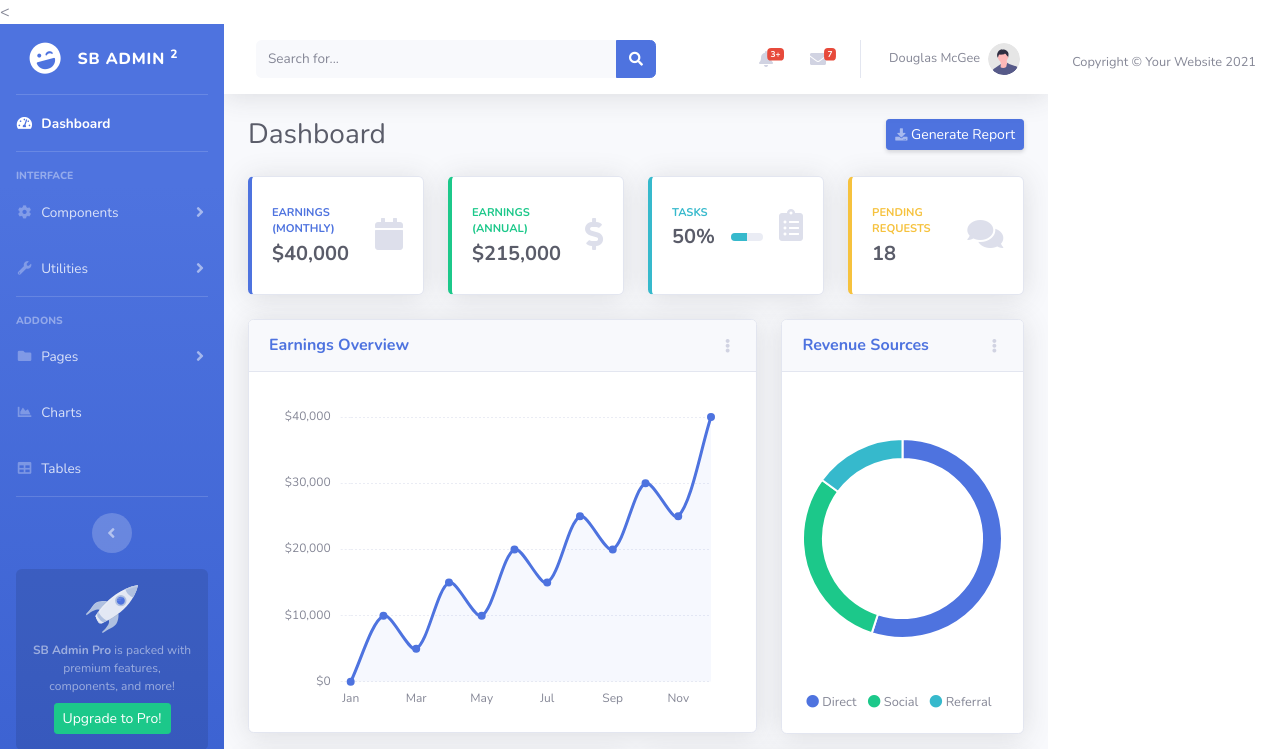
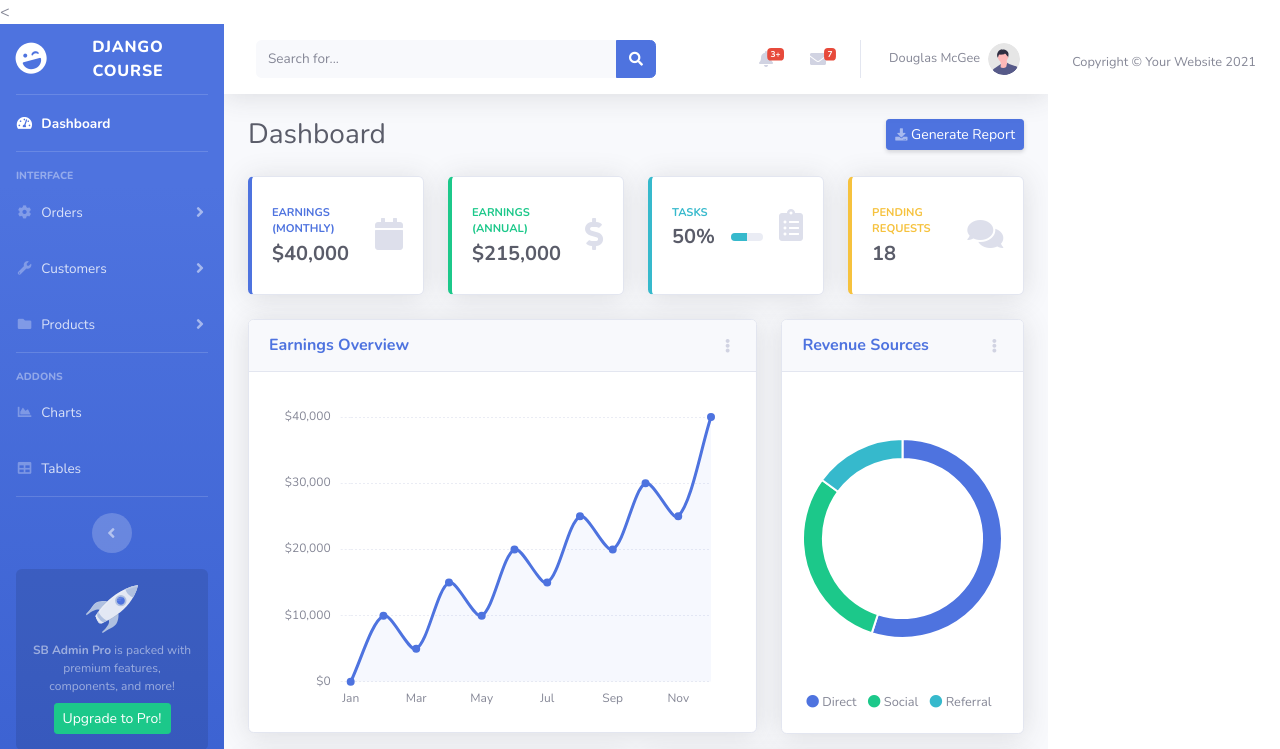
Before and after one commit to oseentakirutimana/django_cours, a Django app: page / in a window 1280 px wide. Shown: the top 749 px of the page. Run offline with Django 4.2, Linux system fonts and the light colour scheme; some libraries are stand-ins or nearby versions.

Commit message:
ajou des classe

```diff
--- a/app/templates/app/partials/sidebar.html
+++ b/app/templates/app/partials/sidebar.html
@@ -5,7 +5,7 @@
         <div class="sidebar-brand-icon rotate-n-15">
             <i class="fas fa-laugh-wink"></i>
         </div>
-        <div class="sidebar-brand-text mx-3">SB Admin <sup>2</sup></div>
+        <div class="sidebar-brand-text mx-3">Django Course </div>
     </a>
 
     <!-- Divider -->
@@ -31,15 +31,8 @@
         <a class="nav-link collapsed" href="#" data-toggle="collapse" data-target="#collapseTwo"
             aria-expanded="true" aria-controls="collapseTwo">
             <i class="fas fa-fw fa-cog"></i>
-            <span>Components</span>
+            <span>Orders</span>
         </a>
-        <div id="collapseTwo" class="collapse" aria-labelledby="headingTwo" data-parent="#accordionSidebar">
-            <div class="bg-white py-2 collapse-inner rounded">
-                <h6 class="collapse-header">Custom Components:</h6>
-                <a class="collapse-item" href="buttons.html">Buttons</a>
-                <a class="collapse-item" href="cards.html">Cards</a>
-            </div>
-        </div>
     </li>
 
     <!-- Nav Item - Utilities Collapse Menu -->
@@ -47,16 +40,28 @@
         <a class="nav-link collapsed" href="#" data-toggle="collapse" data-target="#collapseUtilities"
             aria-expanded="true" aria-controls="collapseUtilities">
             <i class="fas fa-fw fa-wrench"></i>
-            <span>Utilities</span>
+            <span>Customers</span>
         </a>
         <div id="collapseUtilities" class="collapse" aria-labelledby="headingUtilities"
             data-parent="#accordionSidebar">
             <div class="bg-white py-2 collapse-inner rounded">
-                <h6 class="collapse-header">Custom Utilities:</h6>
-                <a class="collapse-item" href="utilities-color.html">Colors</a>
-                <a class="collapse-item" href="utilities-border.html">Borders</a>
-                <a class="collapse-item" href="utilities-animation.html">Animations</a>
-                <a class="collapse-item" href="utilities-other.html">Other</a>
+                <h6 class="collapse-header">Custom component:</h6>
+                <a class="collapse-item" href="utilities-color.html">all customers</a>
+            </div>
+        </div>
+    </li>
+
+    <li class="nav-item">
+        <a class="nav-link collapsed" href="#" data-toggle="collapse" data-target="#collapsePages"
+            aria-expanded="true" aria-controls="collapsePages">
+            <i class="fas fa-fw fa-folder"></i>
+            <span>Products</span>
+        </a>
+        <div id="collapsePages" class="collapse" aria-labelledby="headingPages" data-parent="#accordionSidebar">
+            <div class="bg-white py-2 collapse-inner rounded">
+                <h6 class="collapse-header">Products compoment:</h6>
+                <a class="collapse-item" href="login.html">all products</a>
+                <a class="collapse-item" href="register.html">Categories</a>
             </div>
         </div>
     </li>
@@ -70,25 +75,7 @@
     </div>
 
     <!-- Nav Item - Pages Collapse Menu -->
-    <li class="nav-item">
-        <a class="nav-link collapsed" href="#" data-toggle="collapse" data-target="#collapsePages"
-            aria-expanded="true" aria-controls="collapsePages">
-            <i class="fas fa-fw fa-folder"></i>
-            <span>Pages</span>
-        </a>
-        <div id="collapsePages" class="collapse" aria-labelledby="headingPages" data-parent="#accordionSidebar">
-            <div class="bg-white py-2 collapse-inner rounded">
-                <h6 class="collapse-header">Login Screens:</h6>
-                <a class="collapse-item" href="login.html">Login</a>
-                <a class="collapse-item" href="register.html">Register</a>
-                <a class="collapse-item" href="forgot-password.html">Forgot Password</a>
-                <div class="collapse-divider"></div>
-                <h6 class="collapse-header">Other Pages:</h6>
-                <a class="collapse-item" href="404.html">404 Page</a>
-                <a class="collapse-item" href="blank.html">Blank Page</a>
-            </div>
-        </div>
-    </li>
+
 
     <!-- Nav Item - Charts -->
     <li class="nav-item">
```
